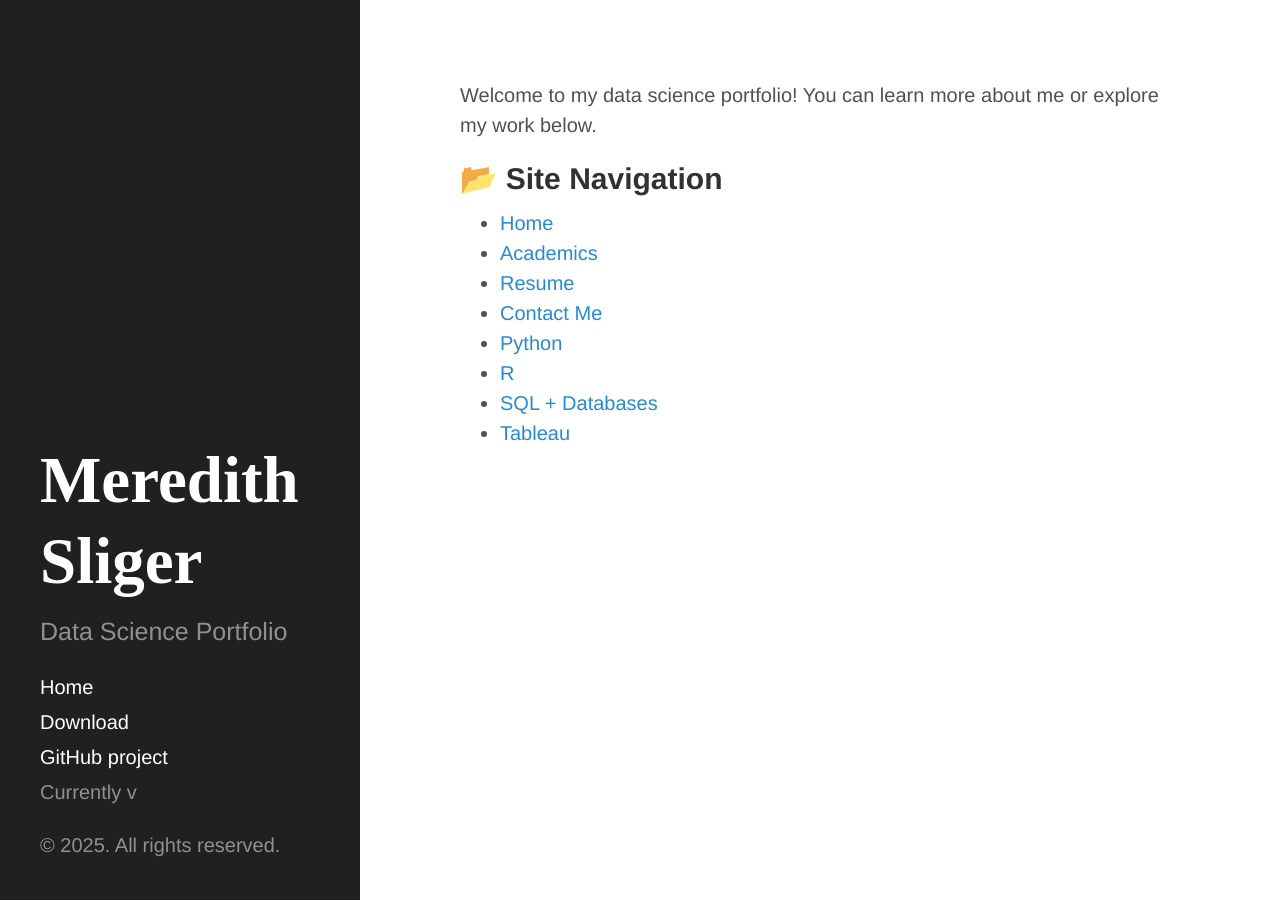
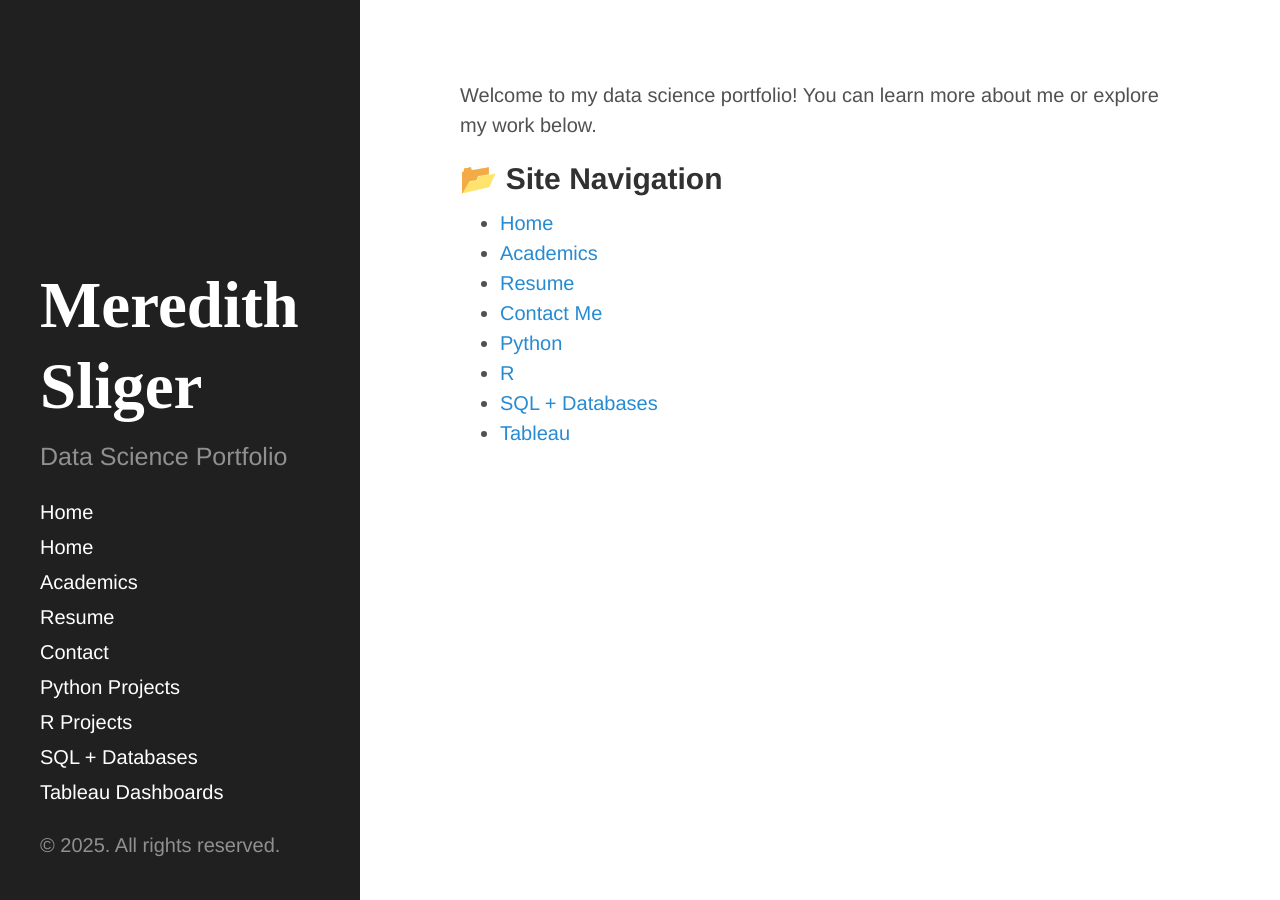
Before and after one commit to meredithsliger/meredithsliger.github.io, a Jekyll site: the page built from index.md, in a window 1280 px wide. Built offline with Jekyll 4.4.1, drawn with Linux system fonts in a browser that asks for light colours.

Commit message:
Update sidebar.html

```diff
--- a/_includes/sidebar.html
+++ b/_includes/sidebar.html
@@ -26,9 +26,17 @@
         {% endif %}
       {% endfor %}
 
-      <a class="sidebar-nav-item" href="{{ site.github.repo }}/archive/v{{ site.version }}.zip">Download</a>
-      <a class="sidebar-nav-item" href="{{ site.github.repo }}">GitHub project</a>
-      <span class="sidebar-nav-item">Currently v{{ site.version }}</span>
+      <nav class="sidebar-nav">
+  <a class="sidebar-nav-item" href="/">Home</a>
+  <a class="sidebar-nav-item" href="/academics">Academics</a>
+  <a class="sidebar-nav-item" href="/resume">Resume</a>
+  <a class="sidebar-nav-item" href="/contact">Contact</a>
+  <a class="sidebar-nav-item" href="/python">Python Projects</a>
+  <a class="sidebar-nav-item" href="/r">R Projects</a>
+  <a class="sidebar-nav-item" href="/sql">SQL + Databases</a>
+  <a class="sidebar-nav-item" href="/tableau">Tableau Dashboards</a>
+</nav>
+
     </nav>
 
     <p>&copy; {{ site.time | date: '%Y' }}. All rights reserved.</p>
```
